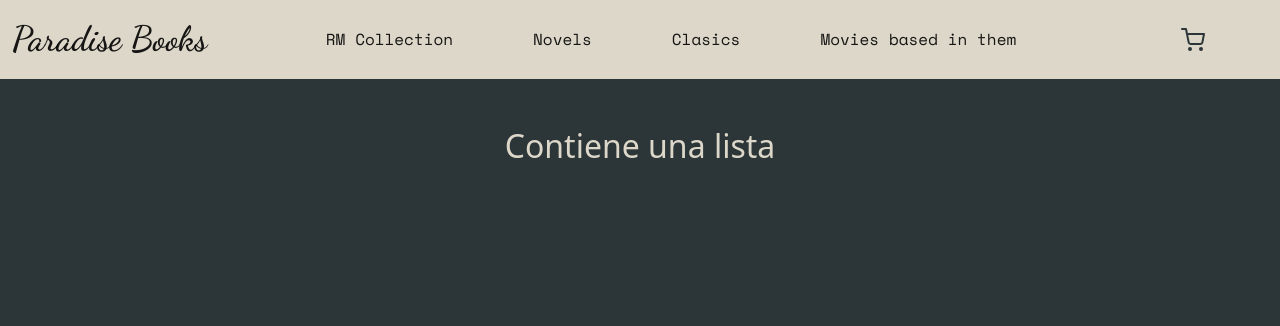
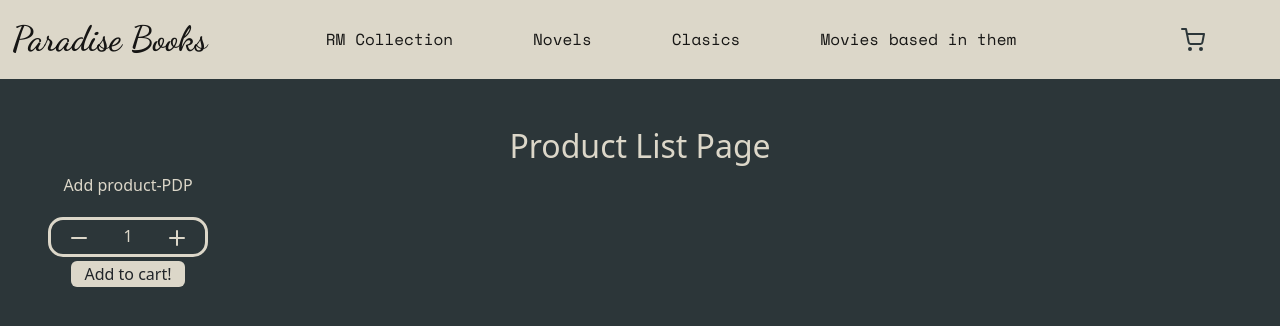
Before and after one commit to LauraMont/Ecomm-laura-montano, a React (Create React App) app: page / in a window 1280 px wide. Shown: the top 326 px of the page. Built offline with nearby package versions, Linux system fonts and the light colour scheme; a web font is replaced by a local one.

Commit message:
Se agrego el componente ItemCount al ItemListContainer

```diff
--- a/src/App.css
+++ b/src/App.css
@@ -20,13 +20,43 @@
   color: #A27B5C;
 }
 
-.react-icons{
+.react-icons {
   height: 1.5rem;
   width: auto;
   color: #2C3639
 }
+
 main{
   background-color: #2C3639;
   height: 100vh;
   color : #dcd7c9;
 }
+.AddButtons{
+  width: 10rem;
+}
+  .Buttons{
+    width: 100%;
+    display: flex;
+    justify-content: space-around;
+    border-style: solid;
+    border-color: #dcd7c9;
+    border-radius: 15px 15px 15px 15px;
+  }
+  .pdpBtns{
+    height: 1.5rem;
+    width: auto;
+    color: #dcd7c9;
+  }
+  .pdpBtns:hover{
+    color: #A27B5C;
+  }
+  .btn  {
+    background-color: #dcd7c9;
+  }
+  .btn:hover{
+    background-color: #A27B5C;
+    color: #2C3639;
+  }
+  .Buttons span{
+    color: #dcd7c9;
+  }
--- a/src/components/CartWidget.js
+++ b/src/components/CartWidget.js
@@ -1,4 +1,4 @@
-import { FiShoppingCart } from "react-icons/fi";
+import { FiShoppingCart} from "react-icons/fi";
 
 const CartWidget = ()=>{
     return(
--- /dev/null
+++ b/src/components/ItemCount.js
@@ -0,0 +1,33 @@
+import {FiPlus, FiMinus} from "react-icons/fi";
+import { useState } from "react";
+
+const ItemCount = ({stock,initial, onAdd})=>{
+    const [rate,setRate]= useState(parseInt(initial));//hook
+    const HandlerAdd = ()=> {
+        if(rate<stock){
+            setRate(rate+1);
+        }
+    }
+    const HandlerRest = ()=> {
+        if(rate > 0 ){
+            setRate(rate-1);
+        }
+    }
+
+    return(
+        <div className="AddButtons d-flex flex-column align-items-center mx-5">
+            <p>Add product-PDP</p>
+            <div className="Buttons my-1 py-1">
+                <a href="#" onClick={()=>{HandlerRest()}}><FiMinus className="pdpBtns"/></a>
+                <span>{rate}</span>
+                <a href="#" onClick={()=>{HandlerAdd()}}><FiPlus className="pdpBtns"/></a>
+            </div>
+            <div >
+                <button type="button" className="btn py-0 " onClick={()=>{onAdd(rate)}}>Add to cart!</button>
+            </div>
+        </div>
+    );
+
+}
+
+export default ItemCount
--- a/src/components/ItemListContainer.js
+++ b/src/components/ItemListContainer.js
@@ -1,8 +1,19 @@
+import ItemCount from './ItemCount';
+
+const HandlerAddProducts = (rate)=>{
+    if(rate > 0 ){
+        alert(`se agregaron ${rate} al carrito`)
+    }
+}
 
 const ItemListContainer= ()=>{
         return(
             <main>
-                <h2 className="text-center pt-5">Contiene una lista</h2>
+                <h2 className="text-center pt-5">Product List Page</h2>
+                <ItemCount
+                stock="20"
+                initial ="1"
+                onAdd={HandlerAddProducts}/>
             </main>
         )
 }
```
